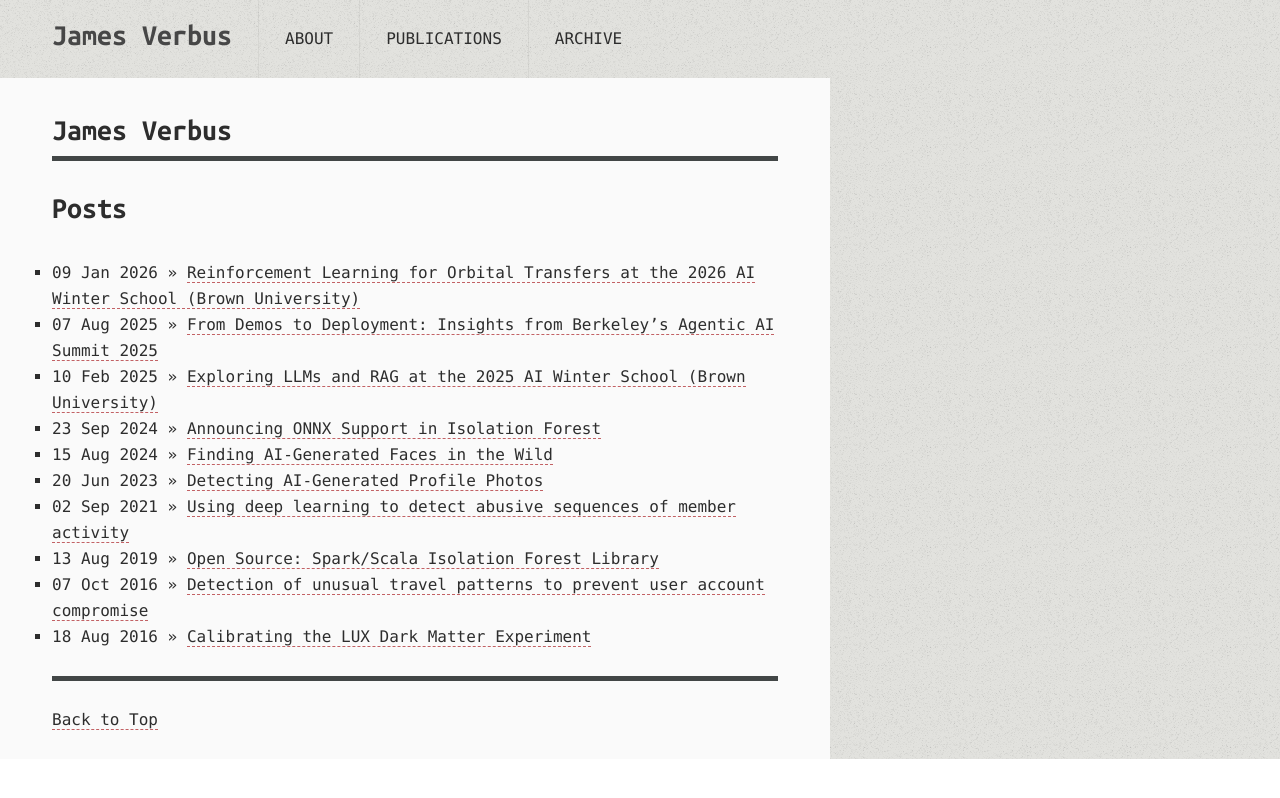
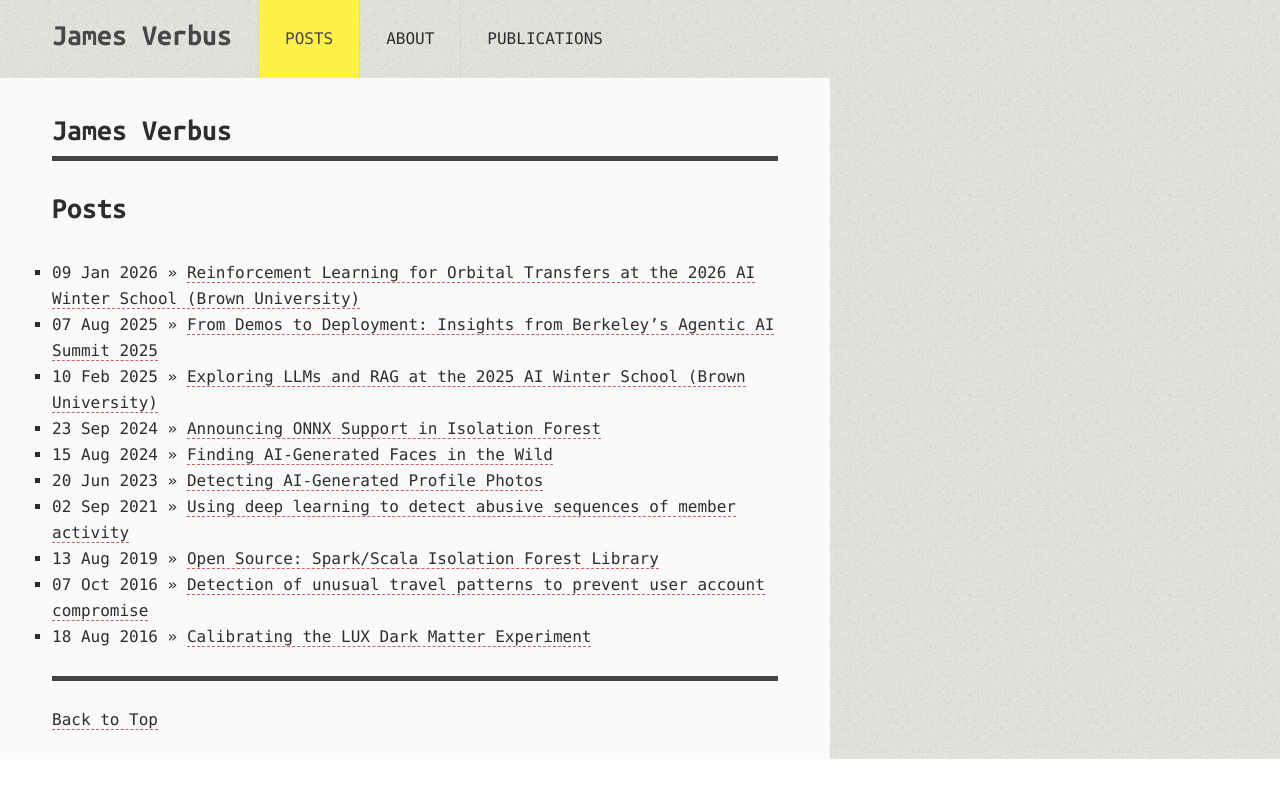
Before and after one commit to jverbus/jverbus.github.io, a Jekyll site: the page built from index.md, in a window 1280 px wide. Shown: the top 798 px of the page. Built offline with Jekyll 4.4.1, drawn with Linux system fonts in a browser that asks for light colours.

Commit message:
Add posts link and active nav states; remove archive link

```diff
--- a/_includes/themes/the-program/default.html
+++ b/_includes/themes/the-program/default.html
@@ -128,9 +128,9 @@
 				<nav class="nav-global">
 					<ul>
 						<li class="logo"><a href="/">{{ site.title }}</a></li>
-						<li class="about"><a href="/about/">about</a></li>
-						<li class="publications"><a href="/publications/">publications</a></li>
-						<li class="archive"><a href="/archive/">archive</a></li>
+						<li class="posts{% if page.url == '/' or page.url == '/index.html' or page.layout == 'post' %} active{% endif %}"><a href="/">posts</a></li>
+						<li class="about{% if page.url == '/about/' or page.url == '/about.html' %} active{% endif %}"><a href="/about/">about</a></li>
+						<li class="publications{% if page.url == '/publications/' or page.url == '/publications.html' %} active{% endif %}"><a href="/publications/">publications</a></li>
 					</ul>
 				</nav>
 			</div><!-- unit-inner -->
--- a/assets/themes/the-program/css/style.css
+++ b/assets/themes/the-program/css/style.css
@@ -598,6 +598,10 @@
 }
 .the-header .nav-global {
   text-transform: uppercase;
+}
+.the-header .nav-global li.active a {
+  background-color: #fff04a;
+  color: #474747;
 }
 .the-header .nav-global .logo {
   text-transform: none;
--- a/assets/themes/the-program/css/style.less
+++ b/assets/themes/the-program/css/style.less
@@ -74,6 +74,10 @@
 	.nav-global {
 		text-transform: uppercase;
 		.logo { text-transform: none; }
+		li.active a {
+			background-color: #fff04a;
+			color: lighten(@main-font-color, 10%);
+		}
 		.forkme {
 			position: relative;
 			top: 2px;
```
